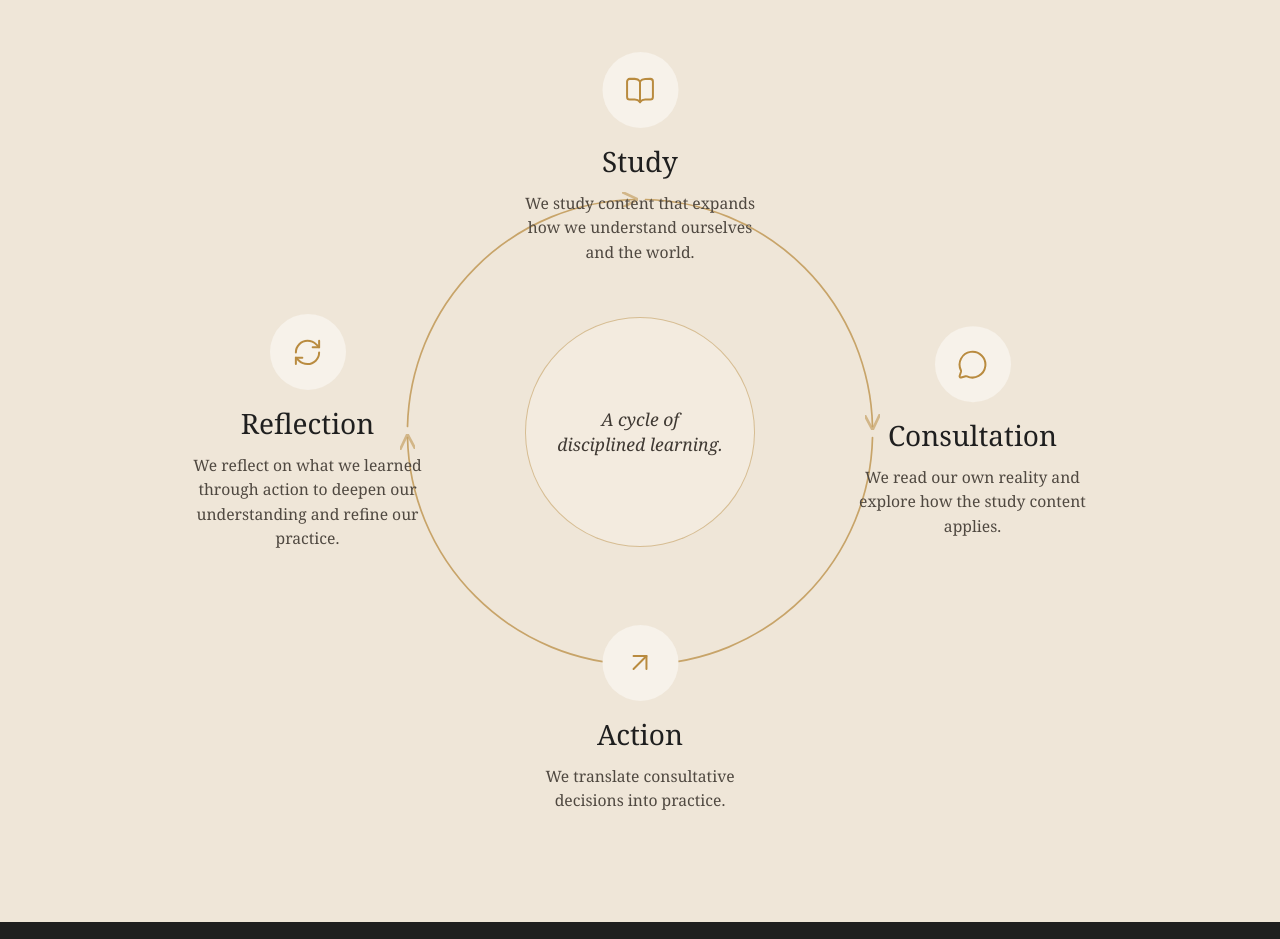
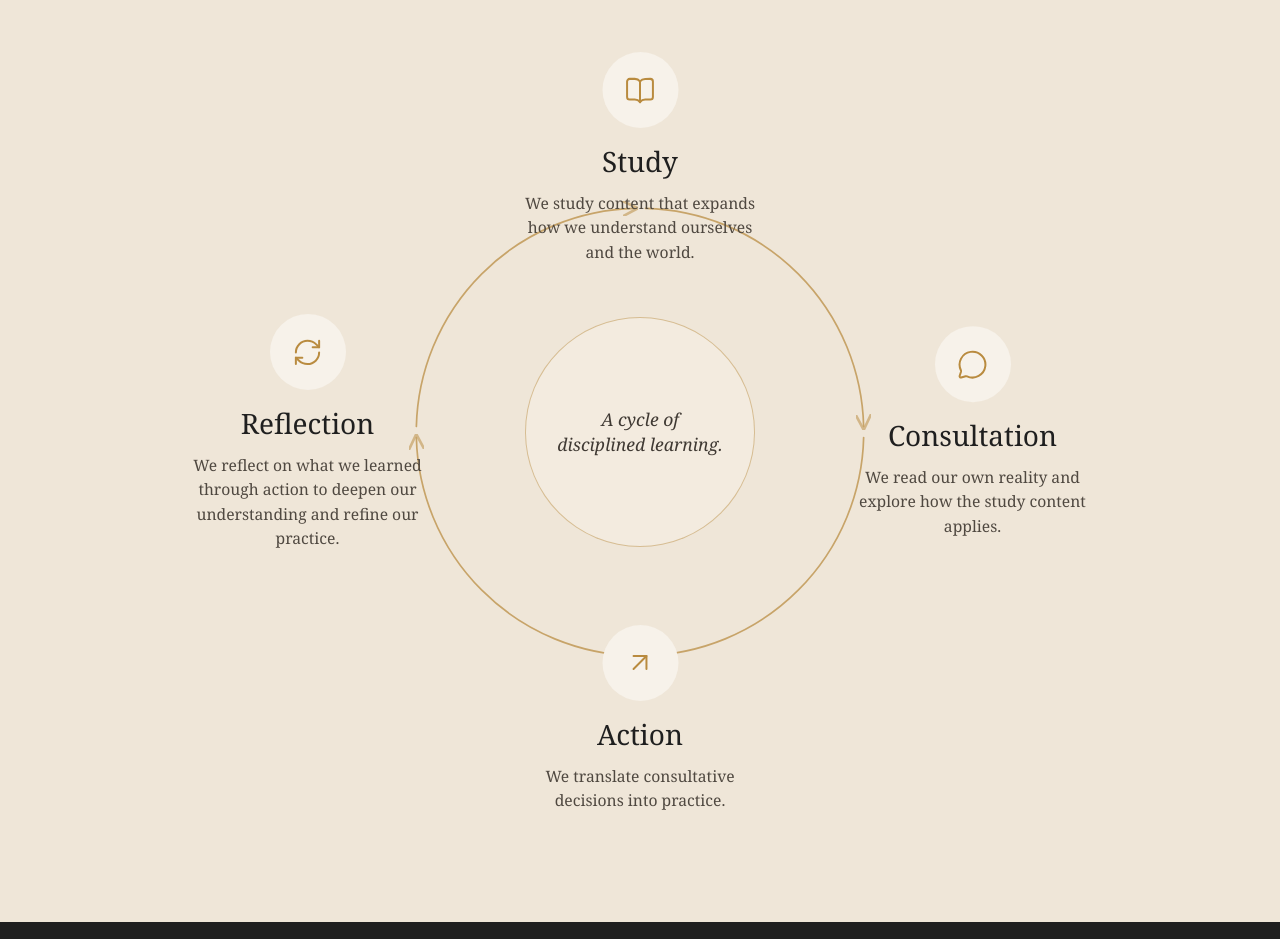
Before and after one commit to travisbirchattba/the-stage-beyond-site, a React (Vite) app: page / in a window 1280 px wide. Shown: the part 1345-2284 px from the top of the page. Built offline with nearby package versions, Linux system fonts and the light colour scheme.

Commit message:
Refactor SVG paths and clean up heroImage div
Updated SVG paths for better visual representation and removed unnecessary attributes.

```diff
--- a/src/main.jsx
+++ b/src/main.jsx
@@ -23,7 +23,7 @@ function App() {
             </p>
           </div>
 
-          <div className="heroImage" aria-label="A small group of dancers in conversation" />
+          <div className="heroImage" />
         </div>
       </section>
 
@@ -57,14 +57,19 @@ function App() {
                 orient="auto"
                 markerUnits="strokeWidth"
               >
-                <path d="M0,0 L9,4.5 L0,9" fill="none" stroke="#b98b3f" strokeWidth="1.4" />
+                <path
+                  d="M0,0 L9,4.5 L0,9"
+                  fill="none"
+                  stroke="#b98b3f"
+                  strokeWidth="1.4"
+                />
               </marker>
             </defs>
 
-            <path d="M285 70 A210 210 0 0 1 490 275" />
-            <path d="M490 285 A210 210 0 0 1 285 490" />
-            <path d="M275 490 A210 210 0 0 1 70 285" />
-            <path d="M70 275 A210 210 0 0 1 275 70" />
+            <path d="M285 78 A202 202 0 0 1 482 275" />
+            <path d="M482 285 A202 202 0 0 1 285 482" />
+            <path d="M275 482 A202 202 0 0 1 78 285" />
+            <path d="M78 275 A202 202 0 0 1 275 78" />
           </svg>
 
           <CycleStep className="top" icon={<BookOpen />} title="Study">
```
